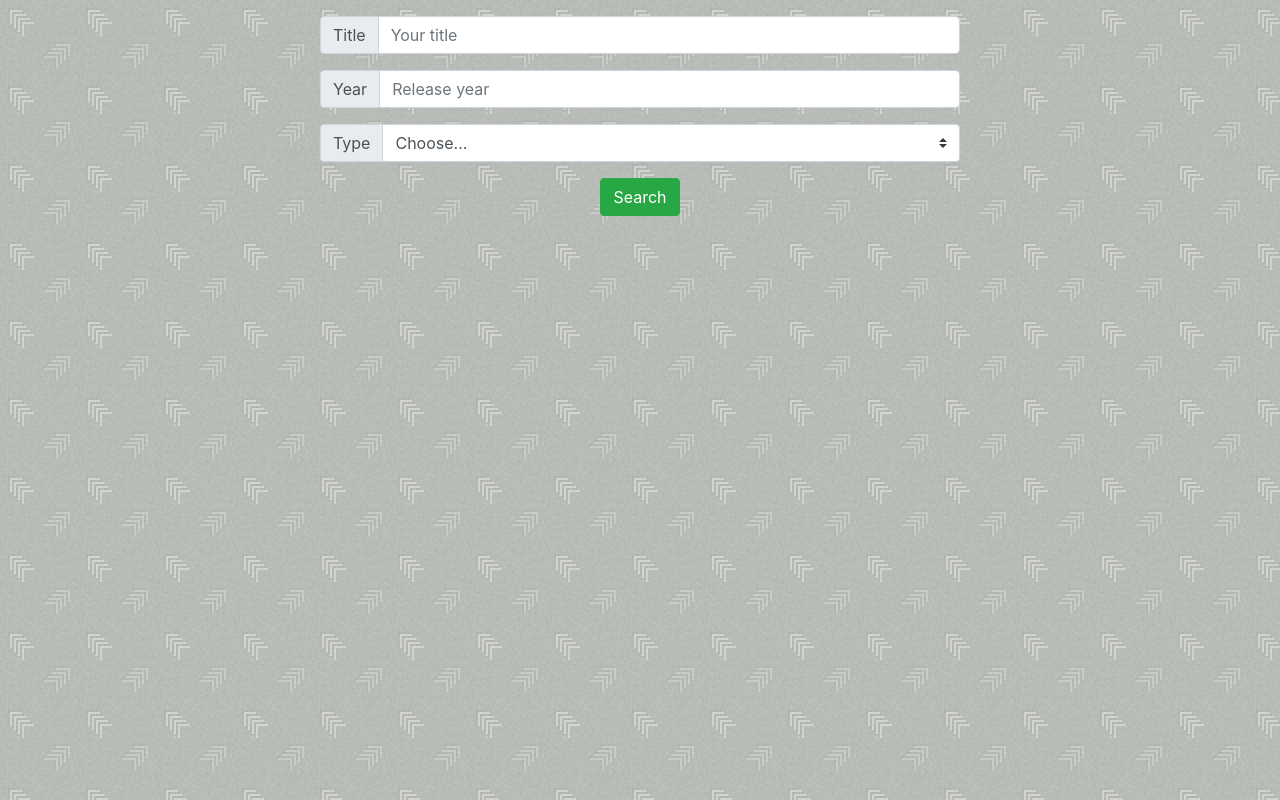
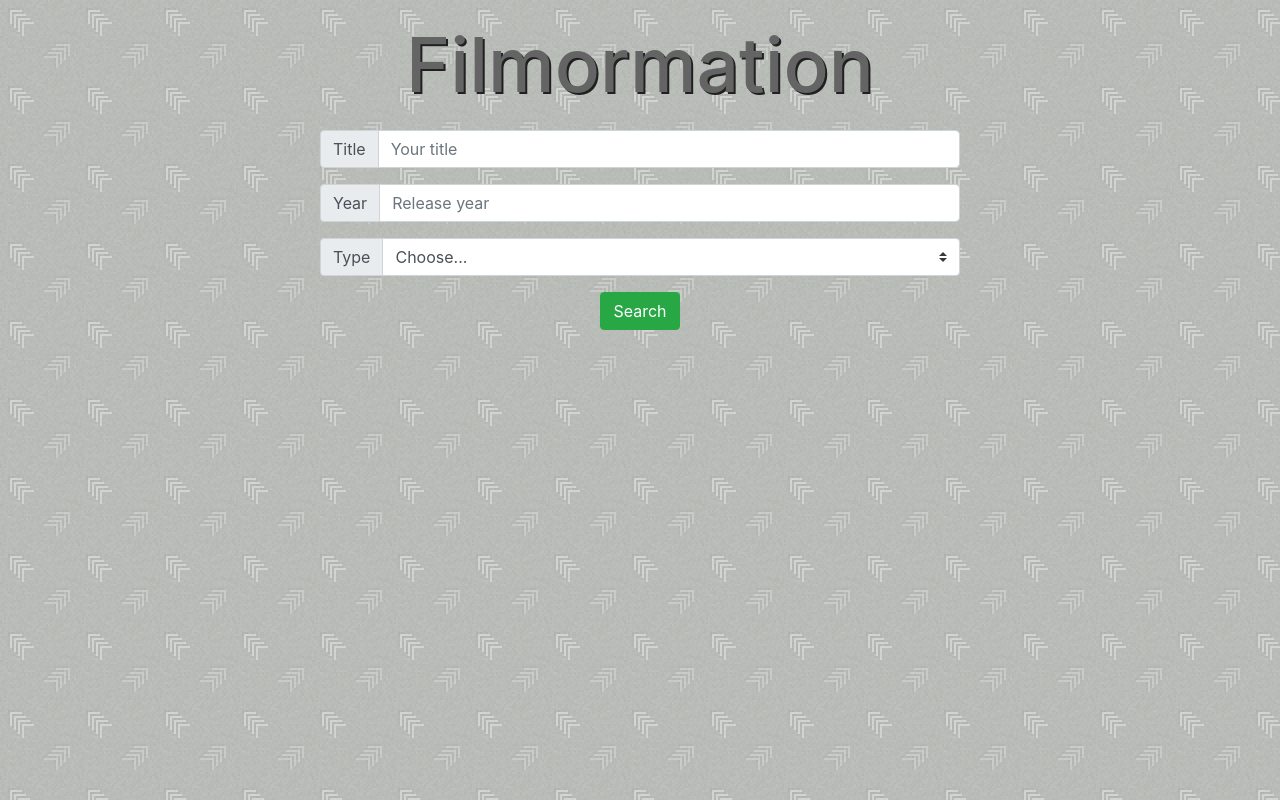
Before and after one commit to KarenKos/Filmormation, a website built with webpack: page index.html in a window 1280 px wide. Built offline with nearby package versions, Linux system fonts and the light colour scheme.

Commit message:
tytuł na górze strony

```diff
--- a/index.html
+++ b/index.html
@@ -12,7 +12,7 @@
 
 </head>
 <body>
-
+<div class="title"><h1>Filmormation</h1></div>
 <div id="film"></div>
 <div id="inputs"></div>
 <div id="results"></div>
--- a/style.css
+++ b/style.css
@@ -170,7 +170,15 @@ body{
     grid-column: 3/11;
     background-color: lightgrey;
 }
-
+.title{
+    margin: 20px auto;
+    text-align: center;
+}
+.title h1{
+    color: rgb(100, 100, 100);
+    text-shadow: 2px 2px #202020;
+    font-size: 75px;
+}
 
 @media screen and (max-width: 800px) {
     #inputs, #results {
```
